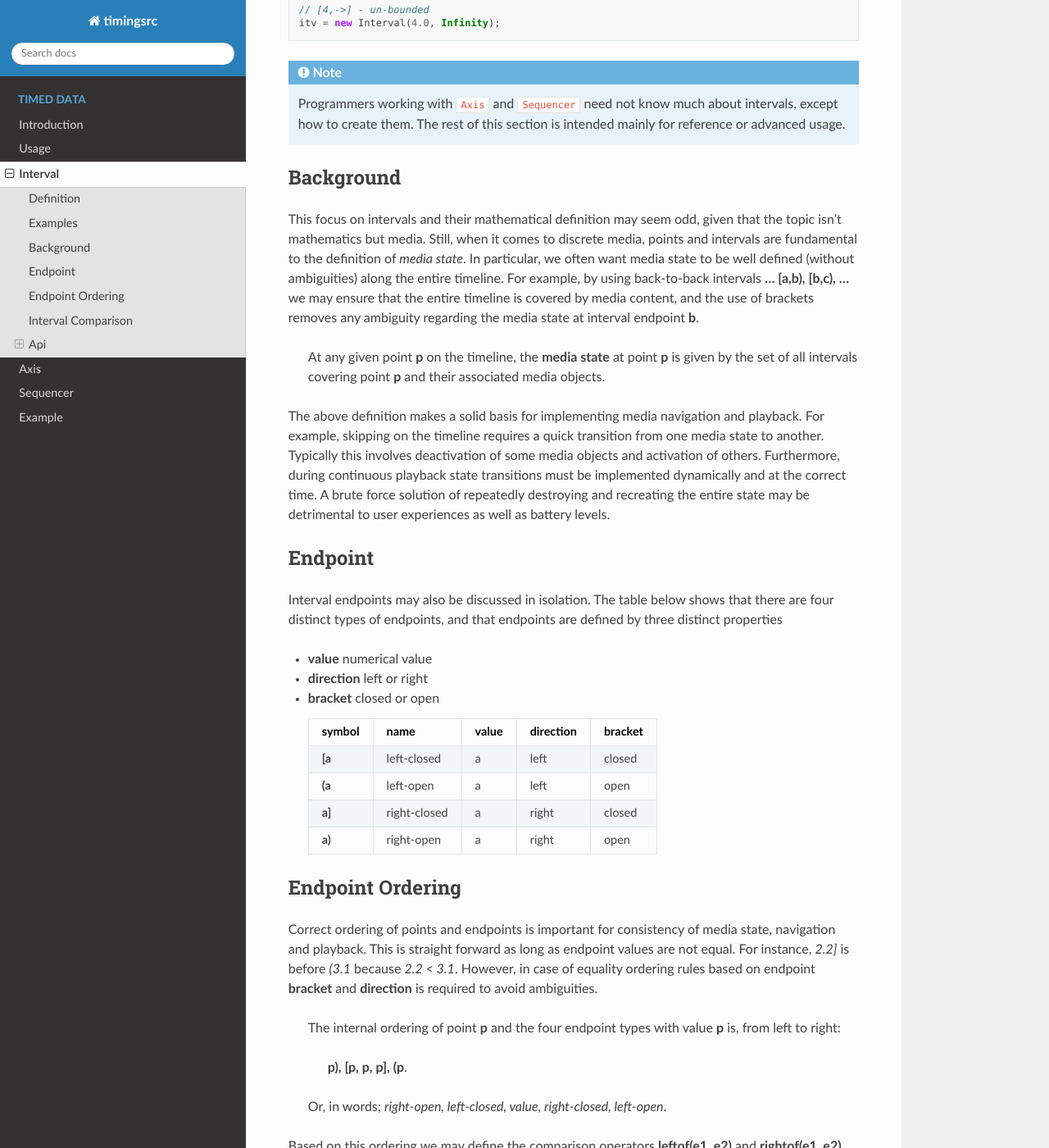
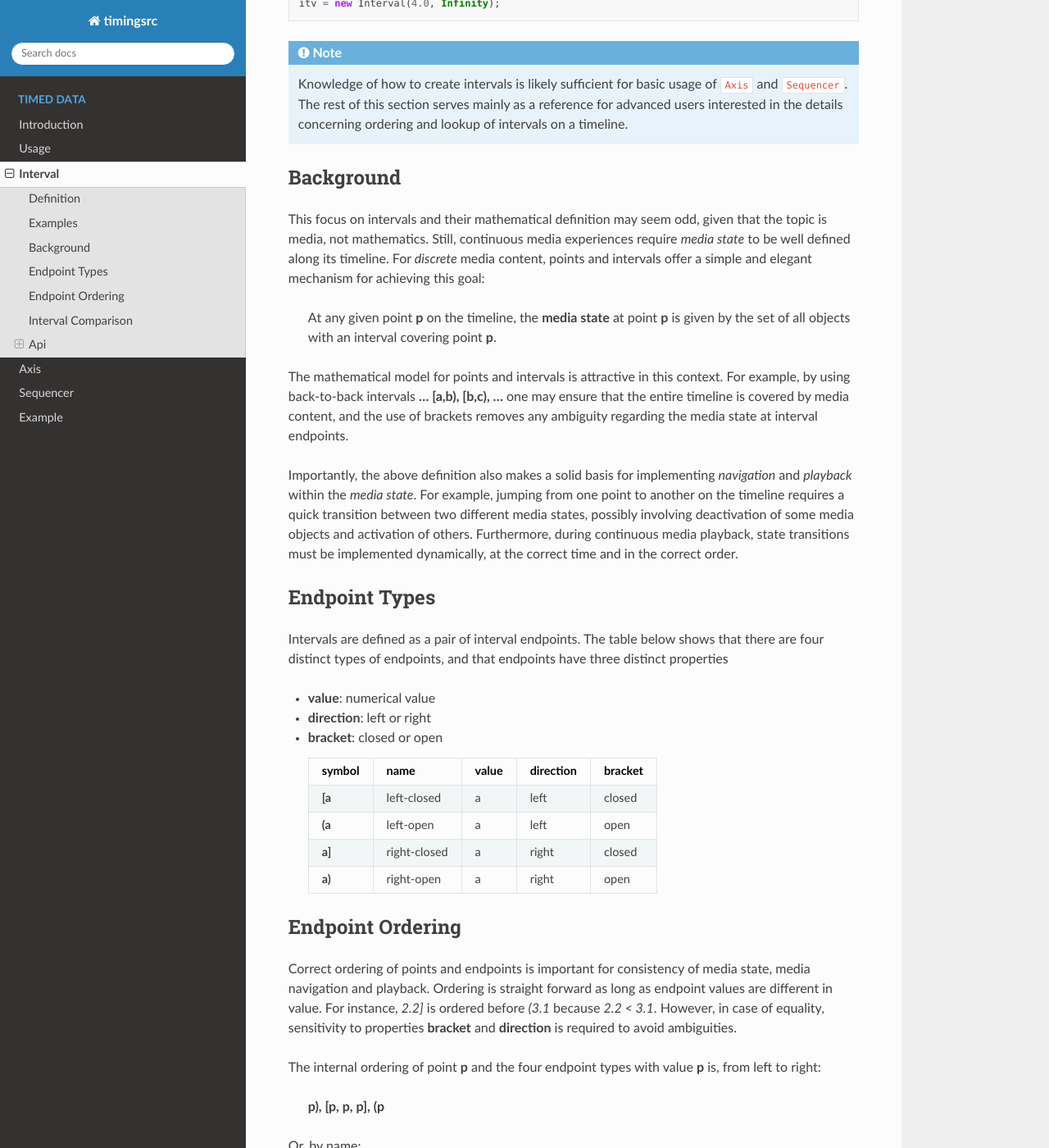
Before and after one commit to ingararntzen/timingdocs, a Sphinx documentation site: the page built from docs/source/timeddata/interval.rst, in a window 1280 px wide and 1400 px high, scrolled down 1163 px. Shown: the whole window at 82% size. Built offline with Sphinx 7.4.7 and the Read the Docs theme 2.0.0, drawn with Linux system fonts in a browser that asks for light colours; some of the changed text lies outside the part shown.

Commit message:
finalized interval

```diff
--- a/docs/source/timeddata/interval.rst
+++ b/docs/source/timeddata/interval.rst
@@ -7,7 +7,7 @@
 ``Interval`` is used by ``Axis`` and ``Sequencer`` to define the
 validity of objects or values in relation to an *axis*. Intervals
 describe either a continuous *line segment* or a singular *point*. In media,
-the axis is often thought of as a *time-axis* and in this context intervals
+the axis is often thought of as a *timeline* and in this context intervals
 define the *temporal validity* of media content.
 
 
@@ -17,19 +17,18 @@
 ------------------------------------------------------------------------
 
 Following standard mathematical notation intervals are expressed by two
-endpoint values **low** and **high**, where **low <= high**. In
-addition, interval endpoints are **open** or **closed**, as indicated with
-brackets below.
+endpoint values **low** and **high**, where **low <= high**. Interval
+endpoints are either **open** or **closed**, as indicated with
+brackets below:
 
-    e.g.: **[a,b]  [a,b)  (b,a]  (a,b)**
+    e.g.: **[a,b]  [a,b)  (a,b]  (a,b)**
 
-If **low == high** the interval is said to represent a
-*singular* point **[low]**, in which case the interval must be
-closed in both directions.
+If **low == high** the interval is said to represent a *singular* point
+**[low, low]**, or simply **[low]** for short. Endpoints of singular
+point intervals are always closed.
 
-    e.g.: **[a,a]**, or simply **[a]** for short.
-
-*Infinity* values may be used to create un-bounded intervals.
+*Infinity* values may be used to create un-bounded intervals. Endpoints
+with infinite values are always closed.
 
     e.g.: **[a, Infinity]  [-Infinity, a]  [-Infinity, Infinity]**.
 
@@ -68,52 +67,54 @@
 
 ..  note::
 
-    Programmers working with ``Axis`` and ``Sequencer`` need not know
-    much about intervals, except how to create them. The rest of this
-    section is intended mainly for reference or advanced usage.
+    Knowledge of how to create intervals is likely sufficient for basic usage
+    of ``Axis`` and ``Sequencer``. The rest of this section serves
+    mainly as a reference for advanced users interested in the details
+    concerning ordering and lookup of intervals on a timeline.
+
 
 ..  _interval-mediastate:
 
 Background
 ------------------------------------------------------------------------
 
-This focus on intervals and their mathematical definition may seem
-odd, given that the topic isn't mathematics but media. Still, when it
-comes to discrete media, points and intervals are fundamental to the
-definition of *media state*. In particular, we often want media state to
-be well defined (without ambiguities) along the entire timeline.
-For example, by using back-to-back intervals **... [a,b), [b,c), ...**
-we may ensure that the entire timeline is covered by media content, and the
-use of brackets removes any ambiguity regarding the media
-state at interval endpoint **b**.
+This focus on intervals and their mathematical definition may seem odd,
+given that the topic is media, not mathematics. Still, continuous media
+experiences require *media state* to be well defined along its timeline.
+For *discrete* media content, points and intervals offer a simple and
+elegant mechanism for achieving this goal:
 
     At any given point **p** on the timeline, the **media state**
-    at point **p** is given by the set of all intervals covering point
-    **p** and their associated media objects.
+    at point **p** is given by the set of all objects with an
+    interval covering point **p**.
 
-The above definition makes a solid basis for implementing media navigation
-and playback. For example, skipping on the timeline requires a quick
-transition from one media state to another. Typically this involves
+The mathematical model for points and intervals is attractive in this
+context. For example, by using back-to-back intervals **... [a,b),
+[b,c), ...** one may ensure that the entire timeline is covered by media
+content, and the use of brackets removes any ambiguity regarding the
+media state at interval endpoints.
+
+Importantly, the above definition also makes a solid basis for
+implementing *navigation* and *playback* within the *media state*. For
+example, jumping from one point to another on the timeline requires a quick
+transition between two different media states, possibly involving
 deactivation of some media objects and activation of others. Furthermore,
-during continuous playback state transitions must be implemented dynamically
-and at the correct time. A brute force solution of repeatedly destroying and
-recreating the entire state may be detrimental to user experiences as well
-as battery levels.
-
+during continuous media playback, state transitions must be implemented
+dynamically, at the correct time and in the correct order.
 
 .. _interval-endpoint:
 
-Endpoint
+Endpoint Types
 ------------------------------------------------------------------------
 
 
-Interval endpoints may also be discussed in isolation. The table
+Intervals are defined as a pair of interval endpoints. The table
 below shows that there are four distinct types of endpoints, and
-that endpoints are defined by three distinct properties
+that endpoints have three distinct properties
 
-*   **value** numerical value
-*   **direction** left or right
-*   **bracket** closed or open
+*   **value**: numerical value
+*   **direction**: left or right
+*   **bracket**: closed or open
 
 
     ======  ============  ======  =========  =======
@@ -132,18 +133,20 @@
 ------------------------------------------------------------------------
 
 Correct ordering of points and endpoints is important for consistency of
-media state, navigation and playback. This is straight forward as long as
-endpoint values are not equal. For instance, *2.2]* is before *(3.1*
-because *2.2 < 3.1*. However, in case of equality ordering rules based
-on endpoint **bracket** and **direction** is required to avoid ambiguities.
+media state, media navigation and playback. Ordering is straight forward
+as long as endpoint values are different in value. For instance, *2.2]*
+is ordered before *(3.1* because *2.2 < 3.1*. However, in case of
+equality, sensitivity to properties **bracket** and **direction**
+is required to avoid ambiguities.
 
-    The internal ordering of point **p** and the four endpoint types
-    with value **p** is, from left to right:
+The internal ordering of point **p** and the four endpoint types
+with value **p** is, from left to right:
 
-        **p), [p, p, p], (p**.
+    **p), [p, p, p], (p**
 
-    Or, in words; *right-open, left-closed, value, right-closed, left-open*.
+Or, by name:
 
+    *right-open, left-closed, value, right-closed, left-open*
 
 Based on this ordering we may define the comparison operators **leftof(e1, e2)**
 and **rightof(e1, e2)**, where **e1** and **e2** are either endpoints or
@@ -155,19 +158,16 @@
     **rightof(e1, e2)** returns true if **e1** is after **e2**,
     and false if **e1** is equal to or before **e2**.
 
-These operators are the basis for :ref:`interval-comparison`.
-
-
 
 ..  _interval-comparison:
 
 Interval Comparison
 ------------------------------------------------------------------------
 
-An interval may overlap partly with another interval, or not overlap at
-all. An interval may also cover an other interval, or be covered.
+Intervals may overlap partly, fully, or not at all. More formally,
+we define interval comparison as follows:
 
-    More formally, **cmp(a, b)** means comparing interval **a** to
+    The operator **cmp(a, b)** compares interval **a** to
     interval **b**. The comparison yields one of seven possible
     relasions: OUTSIDE_LEFT, OVERLAP_LEFT, COVERED, EQUAL, COVERS,
     OVERLAP_RIGHT, or OUTSIDE_RIGHT.
@@ -175,63 +175,43 @@
 ..  figure:: interval_compare.png
 
     This illustrates the different interval relations yielded by
-    **cmp(a,b)** when seven diffent intervals A are compared to a single
+    **cmp(a,b)** when seven diffent intervals A are compared to the same
     interval B.
 
 
-The **cmp(a,b)** operator is defined in terms of simpler
+The **cmp(a,b)** operator is then defined in terms of simpler
 operators **leftof**, **rightof** and **inside**. The operator
-**inside(e, i)** evaluates to true if a point or an endpoint is inside
-an interval. **e** is a point or an endpoint and **i** is interval,
-defined by two endpoints **i.low** and **i.high**.
+**inside(e, i)** evaluates to true if a point or an endpoint **e** is inside
+interval **i**. Interval **i** is in turn defined by its two endpoints
+**i.low** and **i.high**.
 
     **inside(e, i)** = **!leftof(e, i.low) && !rightof(e, i.high)**
 
+Interval relations OUTSIDE_LEFT, OVERLAP_LEFT, COVERED, EQUAL, COVERS,
+OVERLAP_RIGHT and OUTSIDE_RIGHT are defined as follows:
 
-..  For example, the following table illustrates the effective evaluation of the
-    **inside(p, i)** operator, where **p** is a regular point value.
-
-    ======================  =============================
-    operator                evaluation
-    ======================  =============================
-    inside(p, [low, high])  (low <= p && p <= high)
-    inside(p, [low, high>)  (low <= p && p < high)
-    inside(p, <low, high])  (low < p && p <= high)
-    inside(p, <low, high>)  (low < p && p < high)
-    ======================  =============================
-
-Interval relations OUTSIDE_LEFT, OVERLAP_LEFT, COVERED, EQUAL, COVERS,
-OVERLAP_RIGHT and OUTSIDE_RIGHT are then defined as follows:
-
-+------------+--------------------------------------------------------+
-| cmp(a, b)  | description                                            |
-+============+========================================================+
-| | OUTSIDE  | | a is outside b on the left                           |
-| | LEFT     | | a.high *leftof* b.low                                |
-+------------+--------------------------------------------------------+
-| | OVERLAP  | | a overlaps b from left                               |
-| | LEFT     | | a.high is *inside* b                                 |
-|            | | a.low is *leftof* b.low                              |
-+------------+--------------------------------------------------------+
-| | COVERED  | | a is covered by b                                    |
-|            | | a.low *inside* b && a.high *inside* b                |
-|            | | b.low *!inside* a || b.high *!inside* a              |
-+------------+--------------------------------------------------------+
-| | EQUAL    | | a is equal to a                                      |
-|            | | a.low *inside* b && a.high *inside* b                |
-|            | | b.low *inside* a && b.high *inside* a                |
-+------------+--------------------------------------------------------+
-| | COVERS   | | a covers b                                           |
-|            | | a.low *!inside* b || a.high *!inside* b              |
-|            | | b.low *inside* a && b.high *inside* a                |
-+------------+--------------------------------------------------------+
-| | OVERLAP  | | a overlaps b from right                              |
-| | RIGHT    | | a.low is *inside* b                                  |
-|            | | a.high is *rightof* b.high                           |
-+------------+--------------------------------------------------------+
-| | OUTSIDE  | | a is outside b on the right                          |
-| | RIGHT    | | a.low *rightof* b.high                               |
-+------------+--------------------------------------------------------+
++---------------+-----------------------------+-------------------------------------------+
+| **cmp(a, b)** | **description**             | **definition**                            |
++---------------+-----------------------------+-------------------------------------------+
+| OUTSIDE LEFT  | a is outside b on the left  | - a.high *leftof* b.low                   |
++---------------+-----------------------------+-------------------------------------------+
+| OVERLAP LEFT  | a overlaps b from left      | - a.high is *inside* b                    |
+|               |                             | - a.low is *leftof* b.low                 |
++---------------+-----------------------------+-------------------------------------------+
+| COVERED       | a is covered by b           | - a.low *inside* b && a.high *inside* b   |
+|               |                             | - b.low *!inside* a || b.high *!inside* a |
++---------------+-----------------------------+-------------------------------------------+
+| EQUAL         | a is equal to a             | - a.low *inside* b && a.high *inside* b   |
+|               |                             | - b.low *inside* a && b.high *inside* a   |
++---------------+-----------------------------+-------------------------------------------+
+| COVERS        | a covers b                  | - a.low *!inside* b || a.high *!inside* b |
+|               |                             | - b.low *inside* a && b.high *inside* a   |
++---------------+-----------------------------+-------------------------------------------+
+| OVERLAP RIGHT | a overlaps b from right     | - a.low is *inside* b                     |
+|               |                             | - a.high is *rightof* b.high              |
++---------------+-----------------------------+-------------------------------------------+
+| OUTSIDE RIGHT | a is outside b on the right | - a.low *rightof* b.high                  |
++---------------+-----------------------------+-------------------------------------------+
 
 
 Here are a few examples of comparisons between intervals a and b.
@@ -274,10 +258,14 @@
         | false by default
 
     If only **low** is given, or if **low == high**, the interval is singular.
-    In this case **lowInclude** and **highInclude** are both true (params ignored).
+    In this case **lowInclude** and **highInclude** are both true.
+
+    If **low** is *-Infinity*, **lowInclude** is always true
+    If **high** is *Infinity*, **highInclude** is always true
 
 
-Class Attributes
+Instance Attributes
+""""""""""""""""""""""""""""""""""""""""""""""""""""""""""""""""""""""""
 
 ..  js:attribute:: interval.low
 
@@ -308,38 +296,49 @@
     float: interval length (**high-low**)
 
 
-
-Class Methods
+Instance Methods
+""""""""""""""""""""""""""""""""""""""""""""""""""""""""""""""""""""""""
 
 ..  js:method:: interval.toString ()
 
-    :returns: String representation of interval
+    :returns string:
+
+    Human readable string
+
+
+..  js:method:: interval.inside(p)
+
+    :param number p: point
+    :returns boolean: True if point p is inside interval
+
+    Test if point p is inside interval.
+
+
+    ..  code-block:: javascript
+
+        let a = new Interval(4, 5)  // [4,5)
+        a.inside(4.0)  // true
+        a.inside(4.3)  // true
+        a.inside(5.0)  // false
 
 ..  js:method:: interval.compare(other)
 
     :param Interval other: interval to compare with
     :returns int: comparison relation
 
-    The **CMP (A, B)** operation may also be used for comparisons between a
-    point and an interval, or between points, provided the values
-    are represented as ``Interval`` objects
-    (see :ref:`singular points <interval-definition>`)
+    Compares interval to another interval, i.e. **cmp(interval, other)**.
 
-    Compares interval to other, i.e. CMP(interval, other).
-    E.g. returns COVERS if *interval* COVERS *other*
+    ..  code-block:: javascript
 
-..  js:method:: interval.equals(other)
-
-..  js:method:: interval.outside(other)
-
-..  js:method:: interval.overlap(other)
-
-..  js:method:: interval.covered(other)
-
-..  js:method:: interval.covers(other)
+        let a = new Interval(4, 5)  // [4,5)
+        let b = new Interval(4, 5, true, true)  // [4,5]
+        a.compare(b) == Interval.COVERED  // true
+        b.compare(a) == Interval.COVERS   // true
 
 
-Static class members
+
+Static Attributes
+""""""""""""""""""""""""""""""""""""""""""""""""""""""""""""""""""""""""
 
 Interval relations available as static variables on the Interval class.
 
@@ -369,20 +361,40 @@
 
     :param Interval interval_a: interval A
     :param Interval interval_b: interval B
-    :returns int: diff
-        diff == 0: A == B
-        diff > 0: A < B
-        diff < 0: A > B
+    :returns int:
+        | a < b  : -1
+        | a == b : 0
+        | a > b  : 1
 
     Use with Array.sort() to sort Intervals by their low endpoint.
+
+    .. code-block:: javascript
+
+        a = [
+            new Interval(4,5),
+            new Interval(2,3),
+            new Interval(1,6)
+        ];
+        a.sort(Interval.cmpLow);
+        // [1,6), [2,3), [4,5)
 
 ..  js:function:: Interval.cmpHigh (interval_a, interval_b)
 
     :param Interval interval_a: interval A
     :param Interval interval_b: interval B
-    :returns int: diff
-        diff == 0: A == B
-        diff > 0: A < B
-        diff < 0: A > B
+    :returns int:
+        | a < b  : -1
+        | a == b : 0
+        | a > b  : 1
 
     Use with Array.sort() to sort Intervals by their high endpoint.
+
+    .. code-block:: javascript
+
+        a = [
+            new Interval(4,5),
+            new Interval(2,3),
+            new Interval(1,6)
+        ];
+        a.sort(Interval.cmpHigh);
+        // [2,3), [4,5), [1,6)
```
Also changed, not shown: other parts of docs/source/timeddata/interval.rst (+6 -9 lines).
